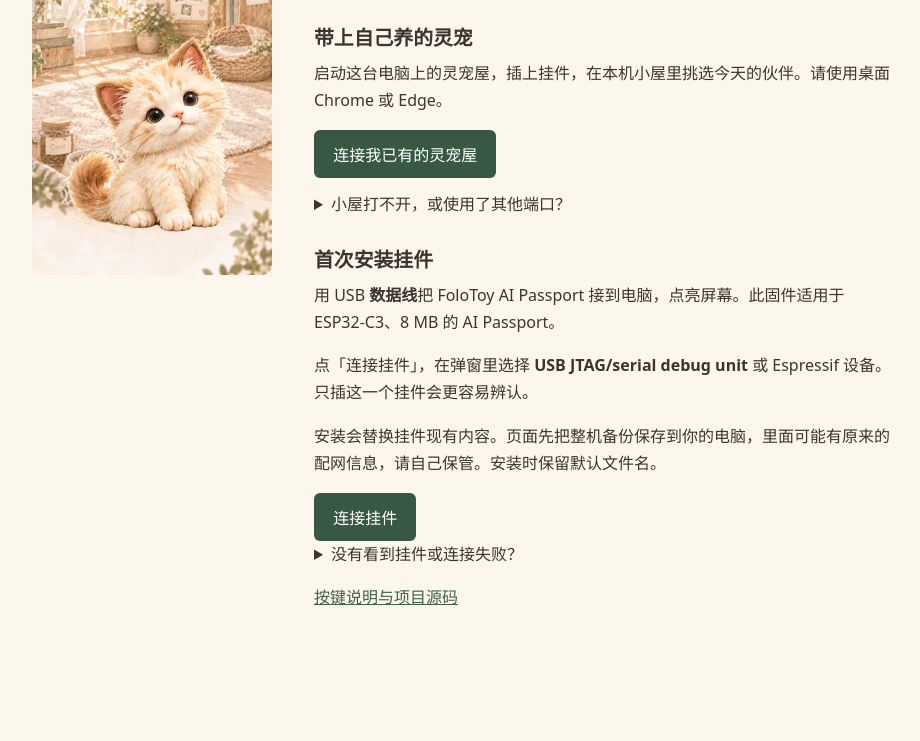
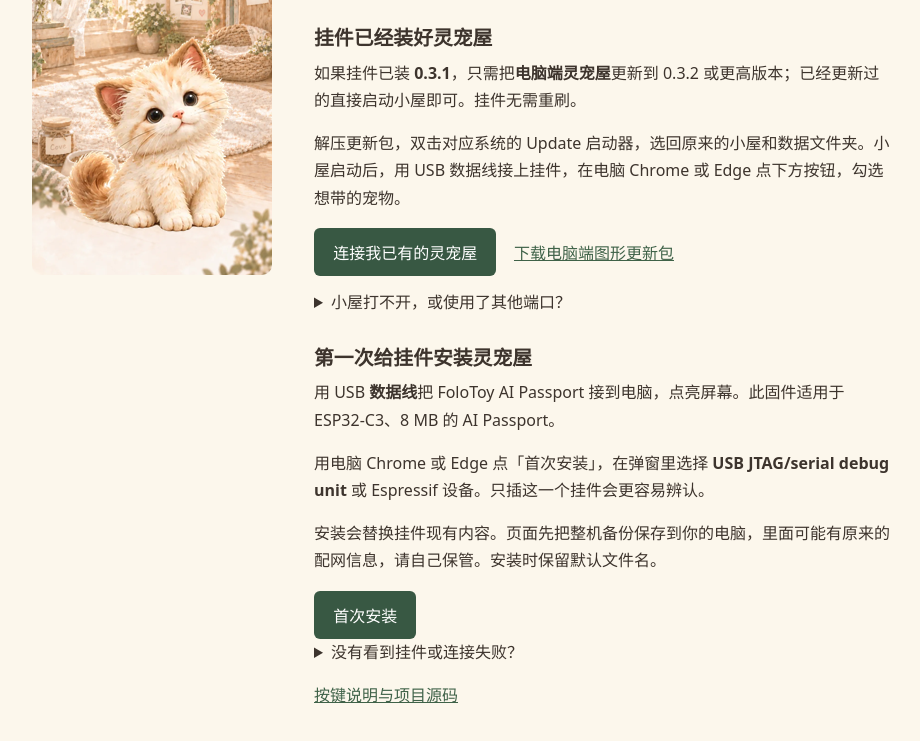
Before and after one commit to moonlin1213/cove-pet-nest-passport, a website: page docs/install/index.html in a window 1280 px wide. Shown: the part 133-874 px from the top of the page, without its empty margins (178-1098 px from the left). Before the commit the page ends 848 px from the top, so only its background shows below. Drawn offline with Linux system fonts and the light colour scheme.

Commit message:
区分首次安装与已有挂件选宠，直达电脑端更新包

```diff
--- a/docs/install/index.html
+++ b/docs/install/index.html
@@ -5,19 +5,20 @@
 <title>安装 · Cove灵宠屋 · FoloToy 版</title><link rel="stylesheet" href="./style.css">
 <main><img src="./starter.png" width="240" height="320" alt="示例小猫团团在小窝里的待机画面">
 <section><h1>Cove灵宠屋 · FoloToy 版</h1>
-<h2>带上自己养的灵宠</h2>
-<p>启动这台电脑上的灵宠屋，插上挂件，在本机小屋里挑选今天的伙伴。请使用桌面 Chrome 或 Edge。</p>
-<button id="pair" type="button">连接我已有的灵宠屋</button>
+<h2>挂件已经装好灵宠屋</h2>
+<p>如果挂件已装 <strong>0.3.1</strong>，只需把<strong>电脑端灵宠屋</strong>更新到 0.3.2 或更高版本；已经更新过的直接启动小屋即可。挂件无需重刷。</p>
+<p>解压更新包，双击对应系统的 Update 启动器，选回原来的小屋和数据文件夹。小屋启动后，用 USB 数据线接上挂件，在电脑 Chrome 或 Edge 点下方按钮，勾选想带的宠物。</p>
+<div class="pair-actions"><button id="pair" type="button">连接我已有的灵宠屋</button><a href="https://github.com/moonlin1213/cove-pet-nest/releases/latest/download/Cove-Pet-Nest-Update.zip">下载电脑端图形更新包</a></div>
 <p id="pair-status" role="status" aria-live="polite"></p>
 <details><summary>小屋打不开，或使用了其他端口？</summary>
-<p>若浏览器提示无法访问，先打开原来的小屋。旧版小屋（如 v0.2.0）需从<a href="https://github.com/moonlin1213/cove-pet-nest/releases/latest" target="_blank" rel="noopener noreferrer">灵宠屋发布页</a>下载 <b>Cove-Pet-Nest-Update.zip</b>，解压并双击对应系统的启动器，按提示沿用原来的数据目录。更新并启动后，再点上方按钮。</p>
+<p>若浏览器提示无法访问，请确认电脑端小屋已启动。版本与更新说明见<a href="https://github.com/moonlin1213/cove-pet-nest/releases/latest" target="_blank" rel="noopener noreferrer">灵宠屋发布页</a>。如果小屋使用了其他端口，请在这里填写。</p>
 <label for="room-port">本机小屋端口</label> <input id="room-port" type="text" inputmode="numeric" maxlength="5" value="8767" size="5" autocomplete="off">
 </details>
-<h2>首次安装挂件</h2>
+<h2>第一次给挂件安装灵宠屋</h2>
 <p>用 USB <strong>数据线</strong>把 FoloToy AI Passport 接到电脑，点亮屏幕。此固件适用于 ESP32-C3、8 MB 的 AI Passport。</p>
-<p>点「连接挂件」，在弹窗里选择 <b>USB JTAG/serial debug unit</b> 或 Espressif 设备。只插这一个挂件会更容易辨认。</p>
+<p>用电脑 Chrome 或 Edge 点「首次安装」，在弹窗里选择 <b>USB JTAG/serial debug unit</b> 或 Espressif 设备。只插这一个挂件会更容易辨认。</p>
 <p>安装会替换挂件现有内容。页面先把整机备份保存到你的电脑，里面可能有原来的配网信息，请自己保管。安装时保留默认文件名。</p>
-<div class="actions"><button id="connect">连接挂件</button><button id="install" hidden>保存备份并安装</button><button id="restore" hidden>恢复原机备份</button><button id="disconnect" hidden>断开</button></div>
+<div class="actions"><button id="connect">首次安装</button><button id="install" hidden>保存备份并安装</button><button id="restore" hidden>恢复原机备份</button><button id="disconnect" hidden>断开</button></div>
 <p id="status" role="status" aria-live="polite"></p><progress id="progress" max="1" hidden></progress>
 <details><summary>没有看到挂件或连接失败？</summary><p>先试一根能传文件的数据线，直接接电脑，关闭其他串口工具和占用挂件的网页。拔插后再点连接；端口列表里选好设备，再点弹窗里的连接按钮。</p></details>
 <p><a href="https://github.com/moonlin1213/cove-pet-nest-passport">按键说明与项目源码</a></p>
--- a/docs/install/style.css
+++ b/docs/install/style.css
@@ -1,2 +1,2 @@
 :root{font-family:"Source Sans 3",system-ui,sans-serif;color:#3d342d;background:#fcf7ec}body{margin:0}main{max-width:860px;margin:8vh auto;padding:24px;display:grid;grid-template-columns:240px 1fr;gap:42px;align-items:start}img{width:100%;height:auto;border-radius:10px}h1{font-size:clamp(1.6rem,4vw,2.1rem);line-height:1.23;margin:0 0 1.2rem}p,details{line-height:1.7}a{color:#3f6248}button{font:inherit;background:#385843;color:white;border:0;border-radius:6px;padding:.75rem 1.2rem;cursor:pointer}button:disabled{opacity:.55;cursor:default}button:not(:first-of-type){margin:4px}progress{width:100%;accent-color:#385843}summary{cursor:pointer}#status:empty{display:none}@media(max-width:650px){main{grid-template-columns:1fr;margin:0;gap:20px}img{width:135px}}
-h2{font-size:1.24rem;line-height:1.35;margin:1.8rem 0 .5rem}h2+p{margin-top:0}#pair-status:empty{display:none}#pair+ p+details{margin-top:.8rem}details input{font:inherit;color:inherit;background:transparent;border:0;border-bottom:1px solid #7e705f;padding:.2em .3em}details label{margin-right:.4em}
+h2{font-size:1.24rem;line-height:1.35;margin:1.8rem 0 .5rem}h2+p{margin-top:0}#pair-status:empty{display:none}.pair-actions{display:flex;flex-wrap:wrap;align-items:center;gap:.65rem 1.1rem}.pair-actions+ p+details{margin-top:.8rem}details input{font:inherit;color:inherit;background:transparent;border:0;border-bottom:1px solid #7e705f;padding:.2em .3em}details label{margin-right:.4em}
```
Also changed, not shown: docs/pair.md (+1 -1 lines), README.md.
